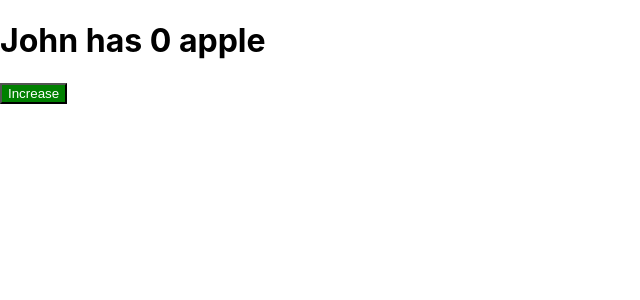
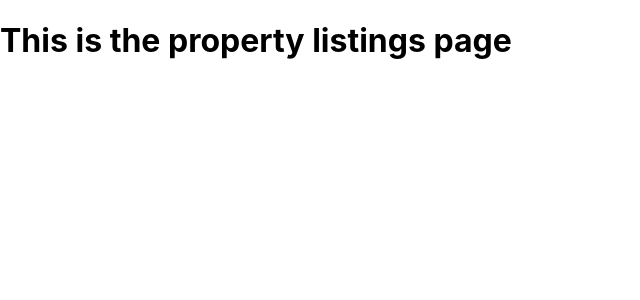
Before and after one commit to mflorya575/WebApp-Geo-Django-React, a React (Create React App) app in the folder frontend/: page /listings in a window 1280 px wide. Shown: the top 300 px of the page, without its empty margins (0-640 px from the left). Built offline with nearby package versions, Linux system fonts and the light colour scheme.

Commit message:
create Routes in React

```diff
--- a/frontend/src/App.js
+++ b/frontend/src/App.js
@@ -1,15 +1,21 @@
-import logo from './logo.svg';
-import './App.css';
-import SecondComponent from './Components/SecondComponent';
+import { BrowserRouter, Route, Routes } from 'react-router-dom';
 import React from 'react';
-import AppleComponent from './Components/AppleComponent';
-import Fruit from './Components/Fruit';
+
+// Components
+import Home from './Components/Home';
+import Login from './Components/Login';
+import Listings from './Components/Listings';
+
 
 function App() {
   return(
-    <>
-      <AppleComponent />
-    </>
+    <BrowserRouter>
+      <Routes>
+        <Route path='/' element={ <Home /> } />
+        <Route path='/login' element={ <Login /> } />
+        <Route path='/listings' element={ <Listings /> } />
+      </Routes>
+    </BrowserRouter>
   )
 }
 
--- /dev/null
+++ b/frontend/src/Components/Home.js
@@ -0,0 +1,11 @@
+import React from 'react'
+
+function Home() {
+  return (
+    <div>
+        <h1>This is the homepage</h1>
+    </div>
+  )
+}
+
+export default Home
--- /dev/null
+++ b/frontend/src/Components/Listings.js
@@ -0,0 +1,11 @@
+import React from 'react'
+
+function Listings() {
+  return (
+    <div>
+        <h1>This is the property listings page</h1>
+    </div>
+  )
+}
+
+export default Listings
--- /dev/null
+++ b/frontend/src/Components/Login.js
@@ -0,0 +1,11 @@
+import React from 'react'
+
+function Login() {
+  return (
+    <div>
+        <h1>This is the login page</h1>
+    </div>
+  )
+}
+
+export default Login
```
